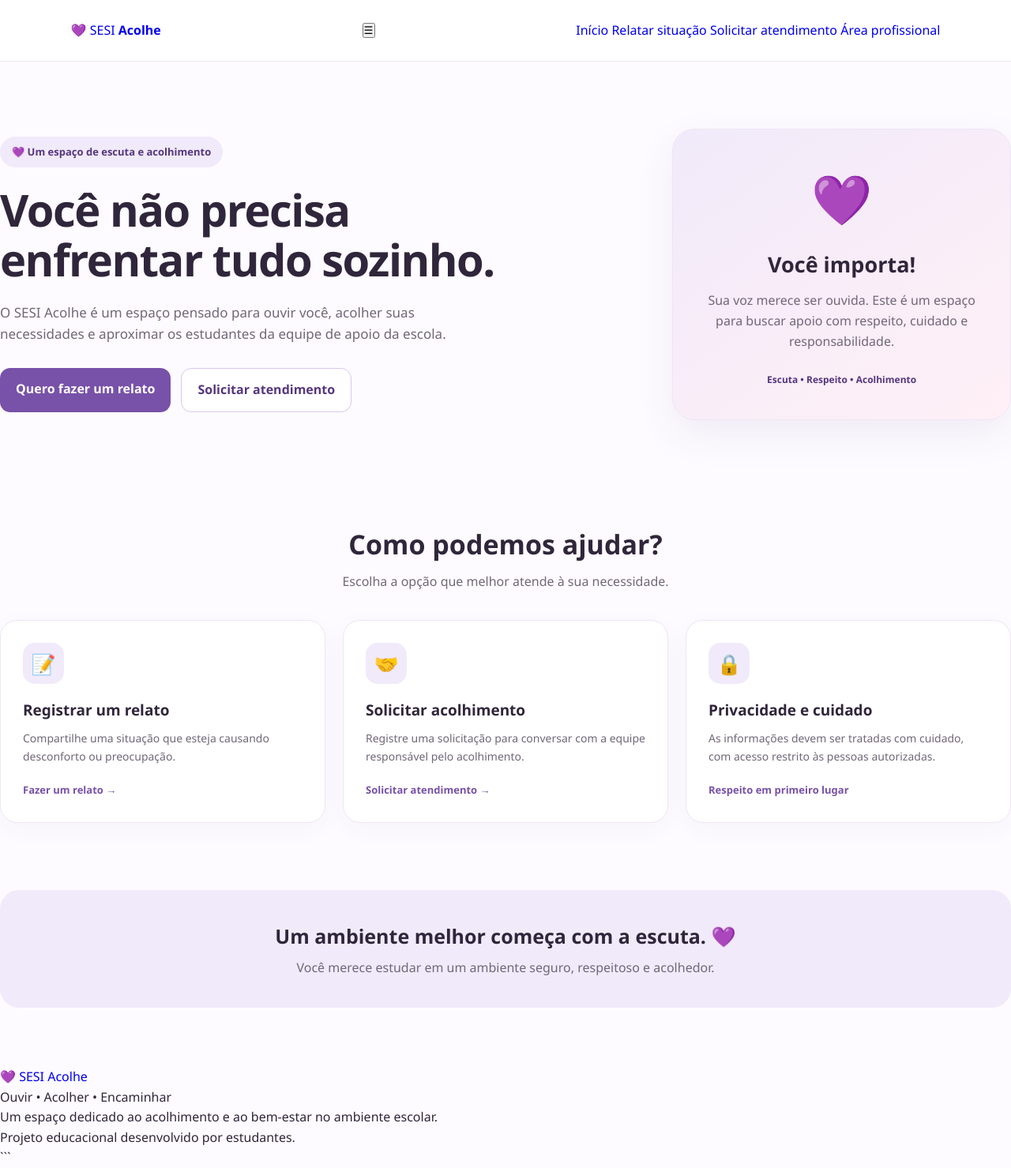
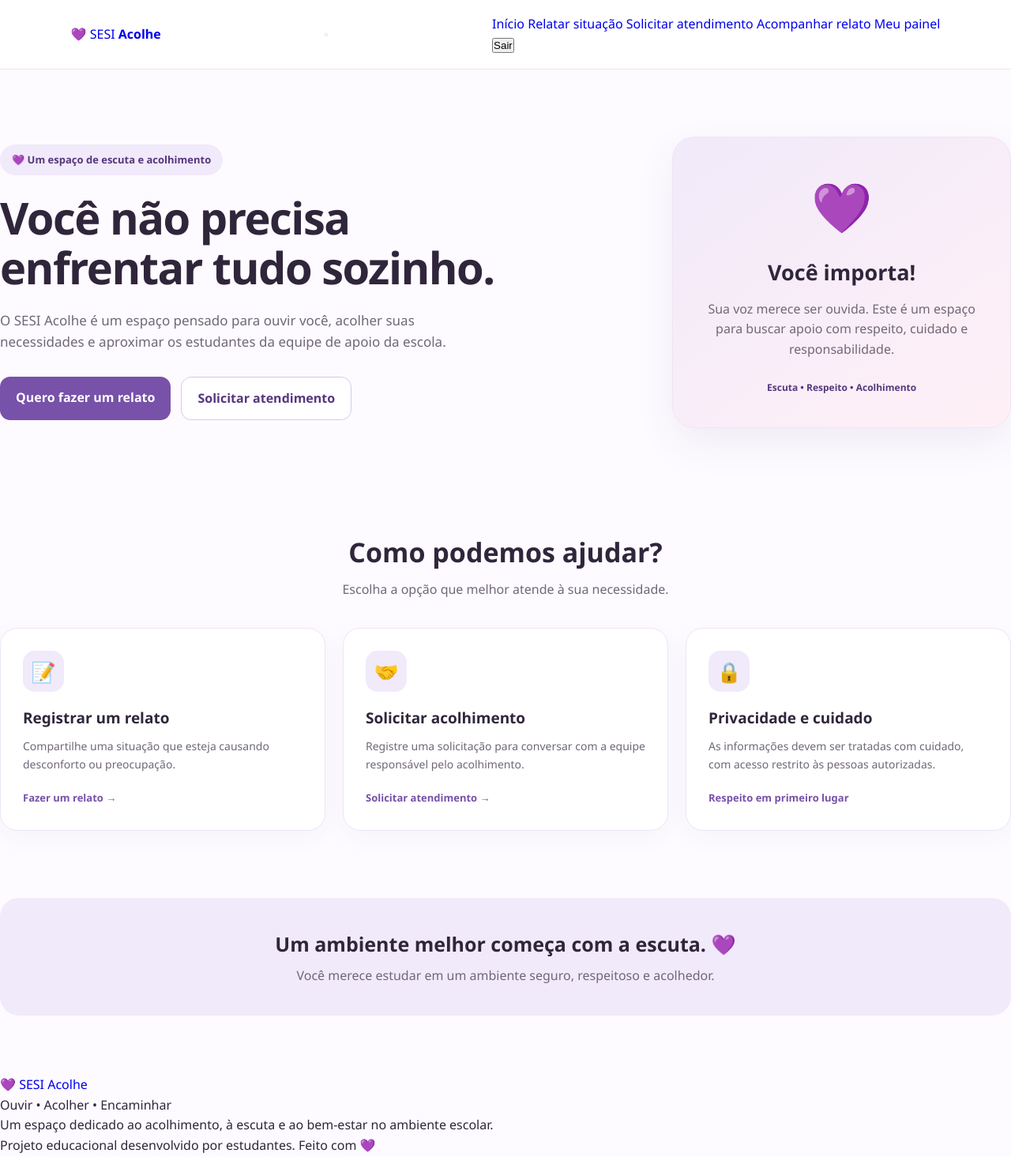
Before and after one commit to aninhacor22-wq/sesi-acolhe, a Flask app: page / in a window 1280 px wide. Shown: the whole page at 79% size. Run offline with Flask 3, Linux system fonts and the light colour scheme; the visitor is signed in with stand-in values (Sample User, id 1).

Commit message:
Update base.html

````diff
--- a/templates/base.html
+++ b/templates/base.html
@@ -1,3 +1,4 @@
+
 <!DOCTYPE html>
 <html lang="pt-BR">
 
@@ -7,75 +8,197 @@
 
     <title>{% block title %}SESI Acolhe{% endblock %}</title>
 
-    <meta name="description" content="SESI Acolhe: um espaço de escuta, acolhimento e encaminhamento para estudantes.">
+    <meta name="description"
+          content="SESI Acolhe: um espaço de escuta, acolhimento e encaminhamento para estudantes.">
 
-    <link rel="stylesheet" href="{{ url_for('static', filename='style.css') }}">
+    <meta name="theme-color" content="#6d4acb">
+
+    <link rel="preconnect" href="https://fonts.googleapis.com">
+    <link rel="preconnect" href="https://fonts.gstatic.com" crossorigin>
+
+    <link href="https://fonts.googleapis.com/css2?family=DM+Sans:wght@400;500;600;700;800&family=Nunito:wght@400;500;600;700;800;900&display=swap"
+          rel="stylesheet">
+
+    <link rel="stylesheet"
+          href="{{ url_for('static', filename='style.css') }}">
+
+    {% block extra_head %}{% endblock %}
 </head>
 
 <body>
 
+    <!-- CABEÇALHO -->
+
     <header class="site-header">
+
         <nav class="navbar">
 
             <a href="{{ url_for('inicio') }}" class="logo">
                 <span class="logo-icon">💜</span>
-                <span>SESI <strong>Acolhe</strong></span>
+
+                <span class="logo-text">
+                    SESI <strong>Acolhe</strong>
+                </span>
             </a>
 
             <button class="menu-toggle"
                     type="button"
                     aria-label="Abrir menu"
-                    onclick="document.querySelector('.nav-links').classList.toggle('active')">
-                ☰
+                    aria-expanded="false"
+                    onclick="alternarMenu(this)">
+
+                <span></span>
+                <span></span>
+                <span></span>
+
             </button>
 
-            <div class="nav-links">
+            <div class="nav-links" id="menu-principal">
+
                 <a href="{{ url_for('inicio') }}">Início</a>
+
                 <a href="{{ url_for('relatar') }}">Relatar situação</a>
-                <a href="{{ url_for('solicitar_atendimento') }}">Solicitar atendimento</a>
-                <a href="{{ url_for('login') }}" class="nav-login">Área profissional</a>
+
+                <a href="{{ url_for('solicitar_atendimento') }}">
+                    Solicitar atendimento
+                </a>
+
+                <a href="{{ url_for('acompanhar') }}">
+                    Acompanhar relato
+                </a>
+
+                {% if session.get('id_usuario') %}
+
+                    <a href="{{ url_for('painel_profissional') }}"
+                       class="nav-login">
+                        Meu painel
+                    </a>
+
+                    <form action="{{ url_for('logout') }}"
+                          method="POST"
+                          class="logout-form">
+
+                        <button type="submit" class="nav-logout">
+                            Sair
+                        </button>
+
+                    </form>
+
+                {% else %}
+
+                    <a href="{{ url_for('login') }}"
+                       class="nav-login">
+                        Área profissional
+                    </a>
+
+                {% endif %}
+
             </div>
 
         </nav>
+
     </header>
+
+
+    <!-- CONTEÚDO PRINCIPAL -->
 
     <main class="main-content">
 
         {% with mensagens = get_flashed_messages(with_categories=true) %}
+
             {% if mensagens %}
+
                 <div class="flash-container">
+
                     {% for categoria, mensagem in mensagens %}
-                        <div class="flash-message {{ categoria }}">
+
+                        <div class="flash-message {{ categoria }}"
+                             role="alert">
+
                             {{ mensagem }}
+
                         </div>
+
                     {% endfor %}
+
                 </div>
+
             {% endif %}
+
         {% endwith %}
+
 
         {% block content %}
         {% endblock %}
 
     </main>
 
+
+    <!-- RODAPÉ -->
+
     <footer class="site-footer">
+
         <div class="footer-content">
+
+            <div class="footer-brand">
+
                 <a href="{{ url_for('inicio') }}" class="footer-logo">
                     💜 SESI Acolhe
                 </a>
 
-            <p>Ouvir • Acolher • Encaminhar</p>
+                <p class="footer-slogan">
+                    Ouvir • Acolher • Encaminhar
+                </p>
 
-            <p class="footer-note">
-                Um espaço dedicado ao acolhimento e ao bem-estar no ambiente escolar.
+            </div>
+
+            <div class="footer-description">
+
+                <p>
+                    Um espaço dedicado ao acolhimento,
+                    à escuta e ao bem-estar no ambiente escolar.
                 </p>
+
+            </div>
+
+            <div class="footer-bottom">
 
                 <span class="copyright">
                     Projeto educacional desenvolvido por estudantes.
                 </span>
+
+                <span class="footer-heart">
+                    Feito com 💜
+                </span>
+
             </div>
+
+        </div>
+
     </footer>
+
+
+    <!-- MENU RESPONSIVO -->
+
+    <script>
+        function alternarMenu(botao) {
+
+            const menu = document.getElementById("menu-principal");
+
+            menu.classList.toggle("active");
+
+            const aberto = menu.classList.contains("active");
+
+            botao.setAttribute("aria-expanded", aberto);
+
+            botao.setAttribute(
+                "aria-label",
+                aberto ? "Fechar menu" : "Abrir menu"
+            );
+        }
+    </script>
+
+    {% block scripts %}{% endblock %}
 
 </body>
 </html>
-```
````
Lines whose indentation alone changed are shown as unchanged.
